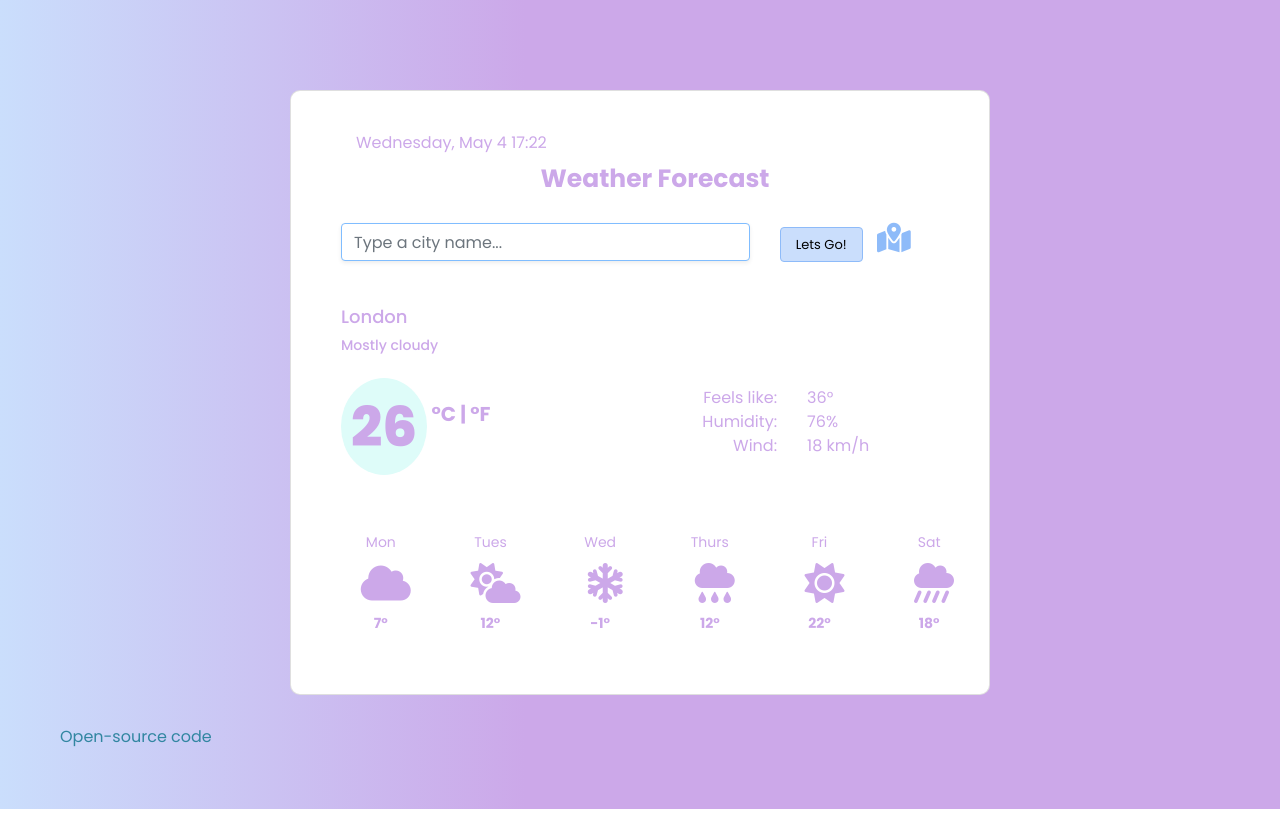
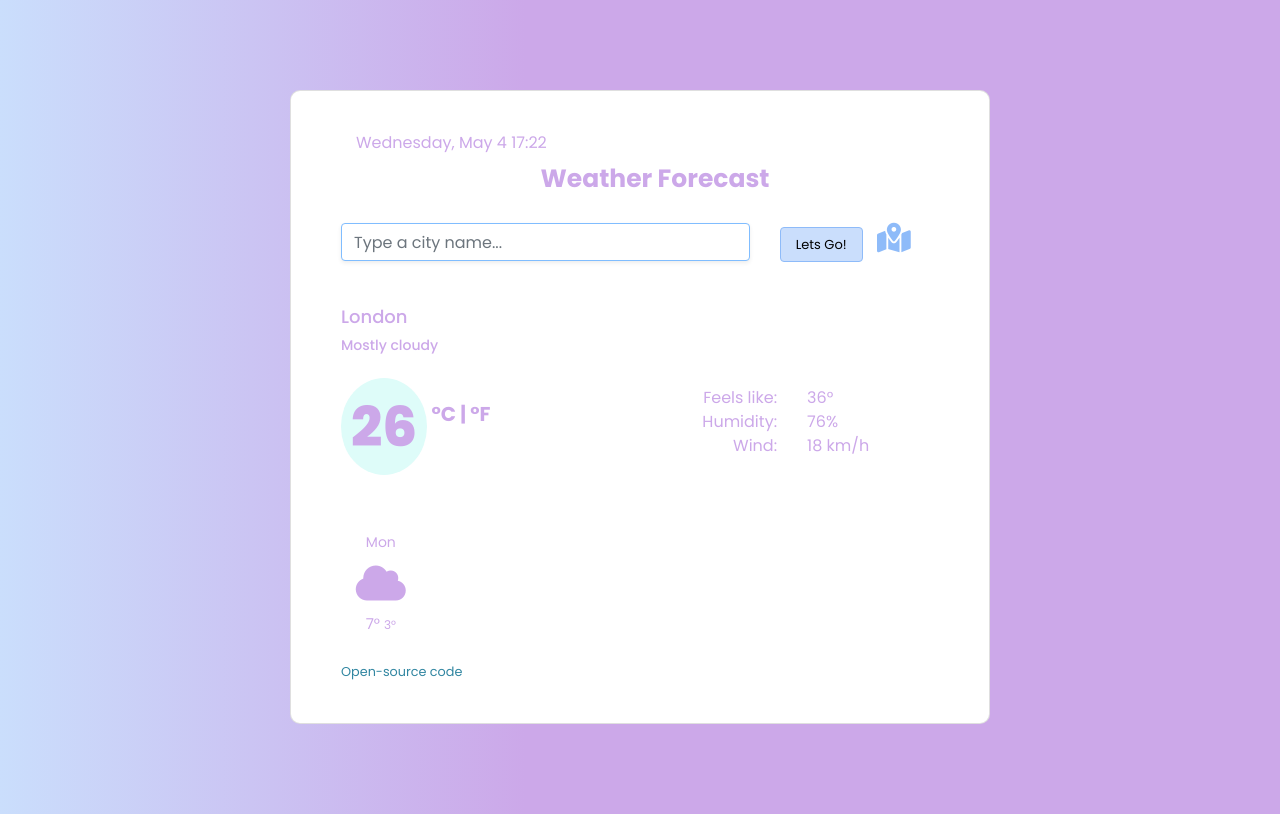
Before and after one commit to skyeskye1996/weather-project, a plain HTML site: page index.html in a window 1280 px wide. Drawn offline with nearby package versions, Linux system fonts and the light colour scheme; no server answers.

Commit message:
Update to begin to intergrate with forecasts

```diff
--- a/index.html
+++ b/index.html
@@ -92,67 +92,21 @@
 
           <div class="row align-items-center forecast-days">
             <div class="col-2">
-              <ul>
-                <li>Mon</li>
-                <li>
+              <div class="weather-forecast-date">Mon</div>
                   <i class="fa-solid fa-cloud icon-weather"></i>
-                </li>
-                <li><strong>7°</strong></li>
-              </ul>
-            </div>
-            <div class="col-2">
-              <ul>
-                <li>Tues</li>
-                <li>
-                  <i class="fa-solid fa-cloud-sun icon-weather"></i>
-                </li>
-                <li><strong>12°</strong></li>
-              </ul>
-            </div>
-            <div class="col-2">
-              <ul>
-                <li>Wed</li>
-                <li>
-                  <i class="fa-solid fa-snowflake icon-weather"></i>
-                </li>
-                <li><strong>-1°</strong></li>
-              </ul>
+                  <div class="weather-forecast-temperatures">
+                    <span class="weather-forecast-temperature-max">
+                      7°
+                    </span>
+                    <span class="weather-forecast-temperature-min">
+                    3°
+                  </span>
             </div>
 
-            <div class="col-2">
-              <ul>
-                <li>Thurs</li>
-                <li>
-                  <i class="fa-solid fa-cloud-rain icon-weather"></i>
-                </li>
-                <li><strong>12°</strong></li>
-              </ul>
-            </div>
-
-            <div class="col-2">
-              <ul>
-                <li>Fri</li>
-                <li>
-                  <i class="fa-solid fa-sun icon-weather"></i>
-                </li>
-                <li><strong>22°</strong></li>
-              </ul>
-            </div>
-
-            <div class="col-2">
-              <ul>
-                <li>Sat</li>
-                <li>
-                  <i class="fa-solid fa-cloud-showers-heavy icon-weather"></i>
-                </li>
-                <li><strong>18°</strong></li>
-              </ul>
-            </div>
-          </div>
-        </div>
       </div>
     </div>
-    <a href="https://github.com/skyeskye1996/weather-project" target="_blank">Open-source code</a>
+    </br>
+    <small><a href="https://github.com/skyeskye1996/weather-project" target="_blank">Open-source code</a></small>
 
     <script src="src/index.js"></script>
   </body>
--- a/src/style.css
+++ b/src/style.css
@@ -94,12 +94,15 @@ a {
   margin-left: 10px;
   margin-top: 10px;
   margin-bottom: 10px;
+  margin-right: 10px;
   color: #cca8e9;
+  text-align: center;
 }
 
 .forecast-days {
   font-size: 14px;
   margin-top: 15px;
+  text-align: center;
 }
 
 .weather-app {
@@ -137,3 +140,15 @@ a {
 .information {
   text-align: right;
 }
+
+.weather-forecast-temperatures {
+  font-family: "Poppins", sans-serif;
+}
+
+.weather-forecast-temperature-max {
+  font-size: 15px;
+}
+
+.weather-forecast-temperature-min {
+  font-size: 12px;
+}
```
